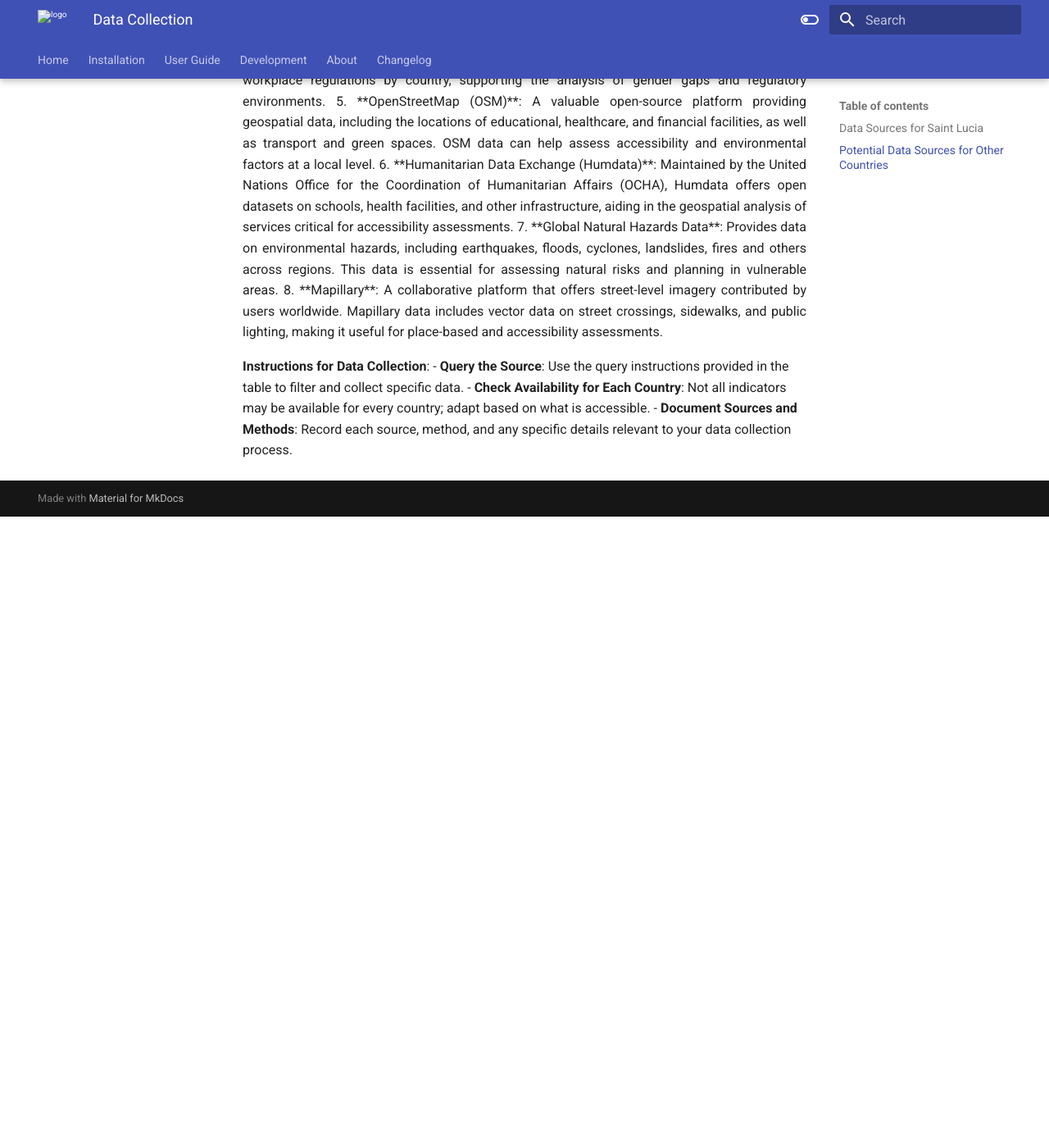
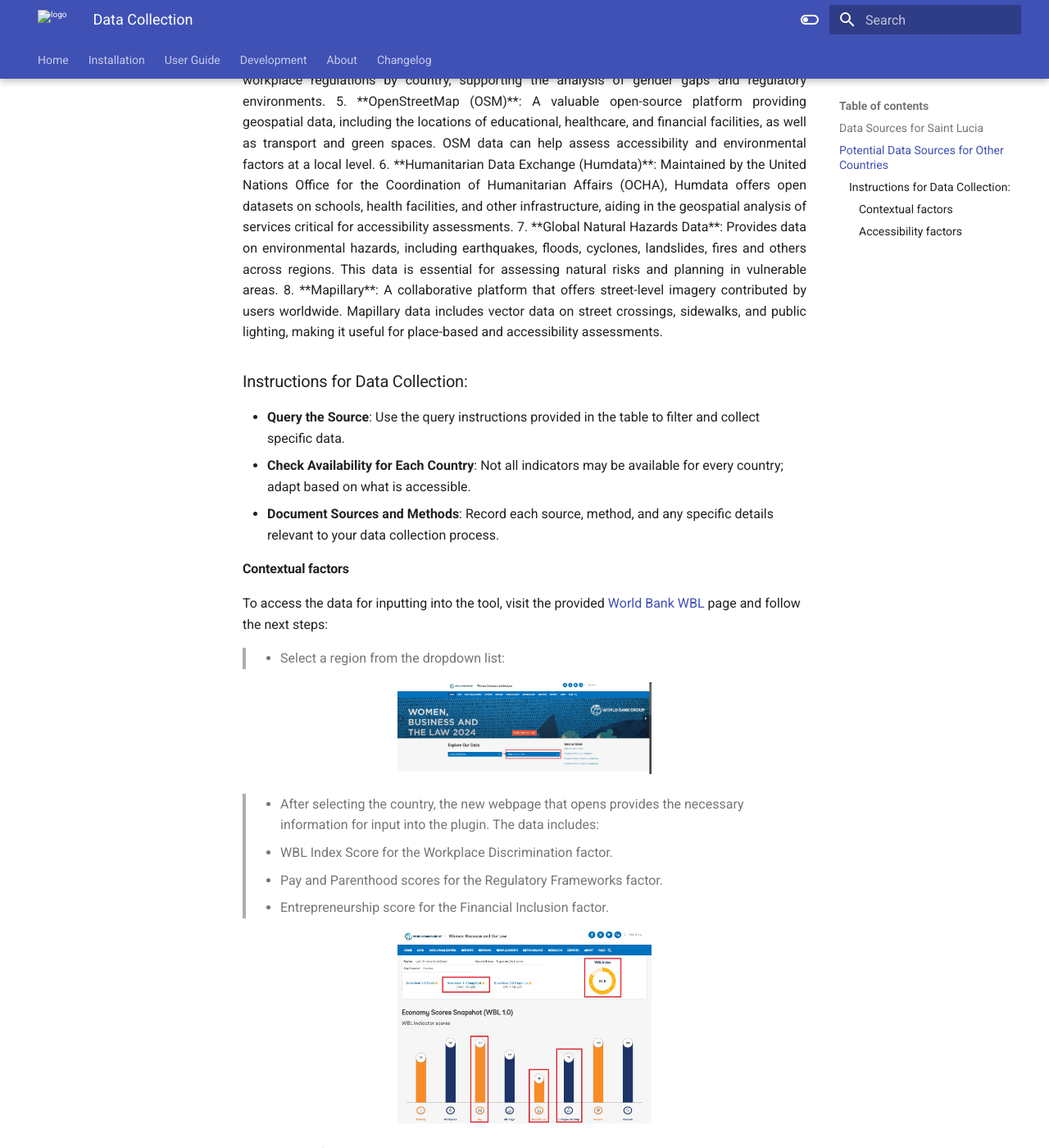
Before and after one commit to worldbank/GEEST, an MkDocs documentation site: the page built from docs/userguide/datacollection.md, in a window 1280 px wide and 1400 px high, scrolled down 1447 px. Shown: the whole window at 82% size. Built offline with MkDocs 1.6.1 and Material for MkDocs 9.7.7, drawn with Linux system fonts in a browser that asks for light colours; before the commit the page ends 2077 px from its top, so only the background shows below that; some of the changed text lies outside the part shown.

Commit message:
Update datacollection.md

```diff
--- a/docs/userguide/datacollection.md
+++ b/docs/userguide/datacollection.md
@@ -260,7 +260,91 @@
 8. **Mapillary**: A collaborative platform that offers street-level imagery contributed by users worldwide. Mapillary data includes vector data on street crossings, sidewalks, and public lighting, making it useful for place-based and accessibility assessments.
 </p>
 
-**Instructions for Data Collection**:
+### Instructions for Data Collection:
 - **Query the Source**: Use the query instructions provided in the table to filter and collect specific data.
 - **Check Availability for Each Country**: Not all indicators may be available for every country; adapt based on what is accessible.
 - **Document Sources and Methods**: Record each source, method, and any specific details relevant to your data collection process.
+
+#### Contextual factors
+
+To access the data for inputting into the tool, visit the provided <a href="https://wbl.worldbank.org/en/wbl" target="_blank">World Bank WBL</a> page and follow the next steps:
+
+> - Select a region from the dropdown list:
+
+<p align="center">
+<img
+    src="https://raw.githubusercontent.com/worldbank/GEEST/main/docs/images/new%20images/WBL.jpg"
+    alt="WBL"
+    style="width:45%;"
+    title="Click to enlarge"
+    onclick="window.open(this.src, '_blank')">
+</p>
+
+> - After selecting the country, the new webpage that opens provides the necessary information for input into the plugin. The data includes:
+>   - WBL Index Score for the Workplace Discrimination factor.
+>   - Pay and Parenthood scores for the Regulatory Frameworks factor.
+>   - Entrepreneurship score for the Financial Inclusion factor.
+
+<p align="center">
+<img
+    src="https://raw.githubusercontent.com/worldbank/GEEST/main/docs/images/new%20images/WBL_data.jpg"
+    alt="WBL"
+    style="width:45%;"
+    title="Click to enlarge"
+    onclick="window.open(this.src, '_blank')">
+</p>
+
+#### Accessibility factors
+---
+**1. Using Humdata source**
+
+> - Visit the <a href="https://data.humdata.org/dataset" target="_blank">Humdata</a> webpage and search for the required factor to retrieve the necessary data for the tool as in the following example:
+> - Search for "health facilities for Saint Lucia" in the search bar and click on the most relevant link to access the dataset:
+
+<p align="center">
+<img
+    src="https://raw.githubusercontent.com/worldbank/GEEST/main/docs/images/new%20images/Humdata_search.jpg"
+    alt="Humdata"
+    style="width:45%;"
+    title="Click to enlarge"
+    onclick="window.open(this.src, '_blank')">
+</p>
+
+> - In the newly opened webpage, scroll down until you reach the **Data and Resources** section and locate the dataset corresponding to shapefile point data and click on the Download button next to it:
+
+<p align="center">
+<img
+    src="https://raw.githubusercontent.com/worldbank/GEEST/main/docs/images/new%20images/Humdata_download.jpg"
+    alt="Humdata download"
+    style="width:45%;"
+    title="Click to enlarge"
+    onclick="window.open(this.src, '_blank')">
+</p>
+
+**2. Using OSM source**
+
+> - Click on the links in the table provided above as in the following example:
+
+<p align="center">
+<img
+    src="https://raw.githubusercontent.com/worldbank/GEEST/main/docs/images/new%20images/OSM_link.jpg"
+    alt="OSM link"
+    style="width:45%;"
+    title="Click to enlarge"
+    onclick="window.open(this.src, '_blank')">
+</p>
+
+> - In the newly opened webpage, change the country selection to match your region.
+> - Click on the **Run** button to load the available datasets, which will be displayed within the right map extent.
+> - Click on the **Export** button.
+> - In the new pop-up, under the **Data** section, click on the **download** button next to the **GeoJSON** format and save the dataset locally to your machine.
+> - Open QGIS, add the downloaded data and export it as a shapefile format for further processing.
+
+<p align="center">
+<img
+    src="https://raw.githubusercontent.com/worldbank/GEEST/main/docs/images/new%20images/OSM_query.jpg"
+    alt="OSM query"
+    style="width:45%;"
+    title="Click to enlarge"
+    onclick="window.open(this.src, '_blank')">
+</p>
```
